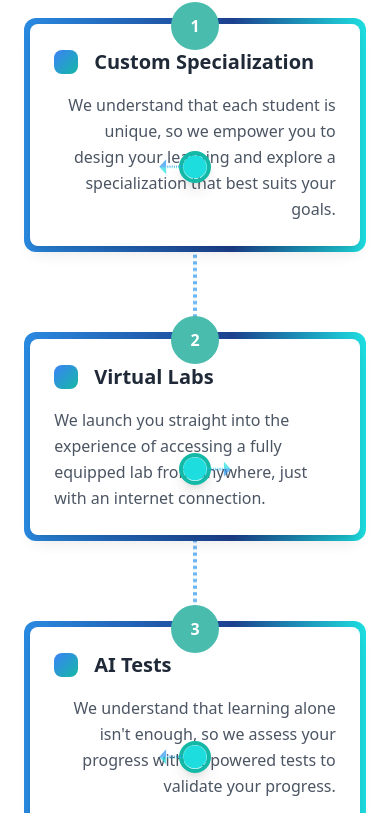
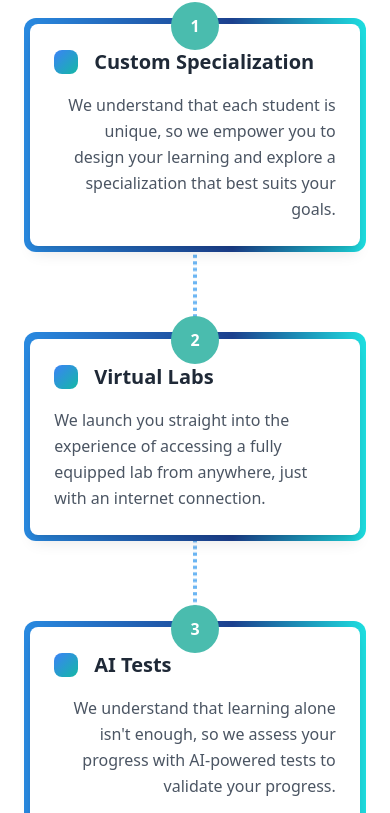
Before and after one commit to Parth0124/coding-junior, a React (Create React App) app: page / in a window 390 px wide. Shown: the part 8039-8852 px from the top of the page. Built offline with nearby package versions, Linux system fonts and the light colour scheme.

Commit message:
made the timeline responsive

```diff
--- a/src/Components/learningJourney.jsx
+++ b/src/Components/learningJourney.jsx
@@ -8,7 +8,6 @@ import journeyRoad from "../Assets/journey-road.png";
 import journeyPoint from "../Assets/journey-point.png";
 import journeyArrow from "../Assets/journey-arrow.png";
 import downwardArrow from "../Assets/continuous-downward-arrow.jpg";
-
 
 const steps = [
   {
@@ -102,6 +101,7 @@ const LearningJourney = () => {
         </div>
 
         <div className="relative">
+          {/* Journey Road - visible on all screen sizes */}
           <div
             className="absolute left-1/2 transform -translate-x-1/2 w-1 h-full"
             style={{
@@ -128,14 +128,12 @@ const LearningJourney = () => {
                       index % 2 === 0 ? "ml-auto" : "mr-auto"
                     }`}
                   >
-                    {/* Gradient Border Container */}
                     <div
                       className="relative p-[6.23px] rounded-xl"
                       style={{
                         background: `linear-gradient(270deg, #1DDDDF 0.12%, #1C408E 39.12%, #2B95ED 109.37%)`,
                       }}
                     >
-                      {/* Number Circle */}
                       <div
                         className="absolute left-1/2 -top-4 transform -translate-x-1/2 w-12 h-12 rounded-full flex items-center justify-center text-white font-bold z-20"
                         style={{ backgroundColor: "#4ABCAE" }}
@@ -164,8 +162,9 @@ const LearningJourney = () => {
                   </div>
                 </div>
 
+                {/* Journey Point and Arrow - Only visible on desktop */}
                 <div
-                  className="absolute left-1/2 transform -translate-x-1/2 z-20 flex items-center justify-center"
+                  className="absolute left-1/2 transform -translate-x-1/2 z-20 hidden lg:flex items-center justify-center"
                   style={{ top: "50%" }}
                 >
                   <div
```
